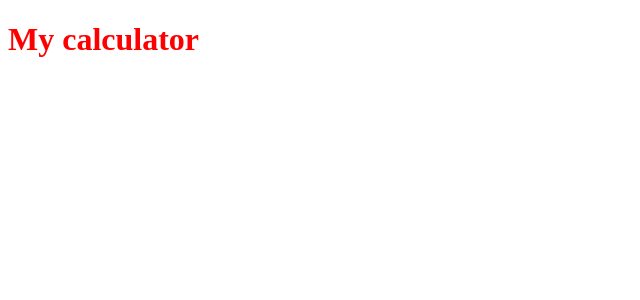
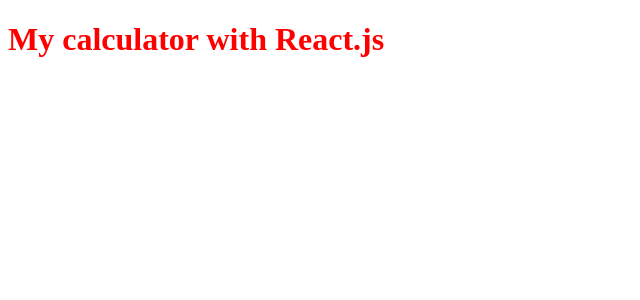
Before and after one commit to Hipns1/calculator, a React (Create React App) app: page / in a window 1280 px wide. Shown: the top 300 px of the page, without its empty margins (0-640 px from the left). Built offline with nearby package versions, Linux system fonts and the light colour scheme.

Commit message:
Inicializacion del poyecto

```diff
--- a/src/App.jsx
+++ b/src/App.jsx
@@ -3,7 +3,7 @@
 function App() {
   return (
     <div className="App">
-      <h1>My calculator</h1>
+      <h1>My calculator with React.js</h1>
     </div>
   );
 }
```
